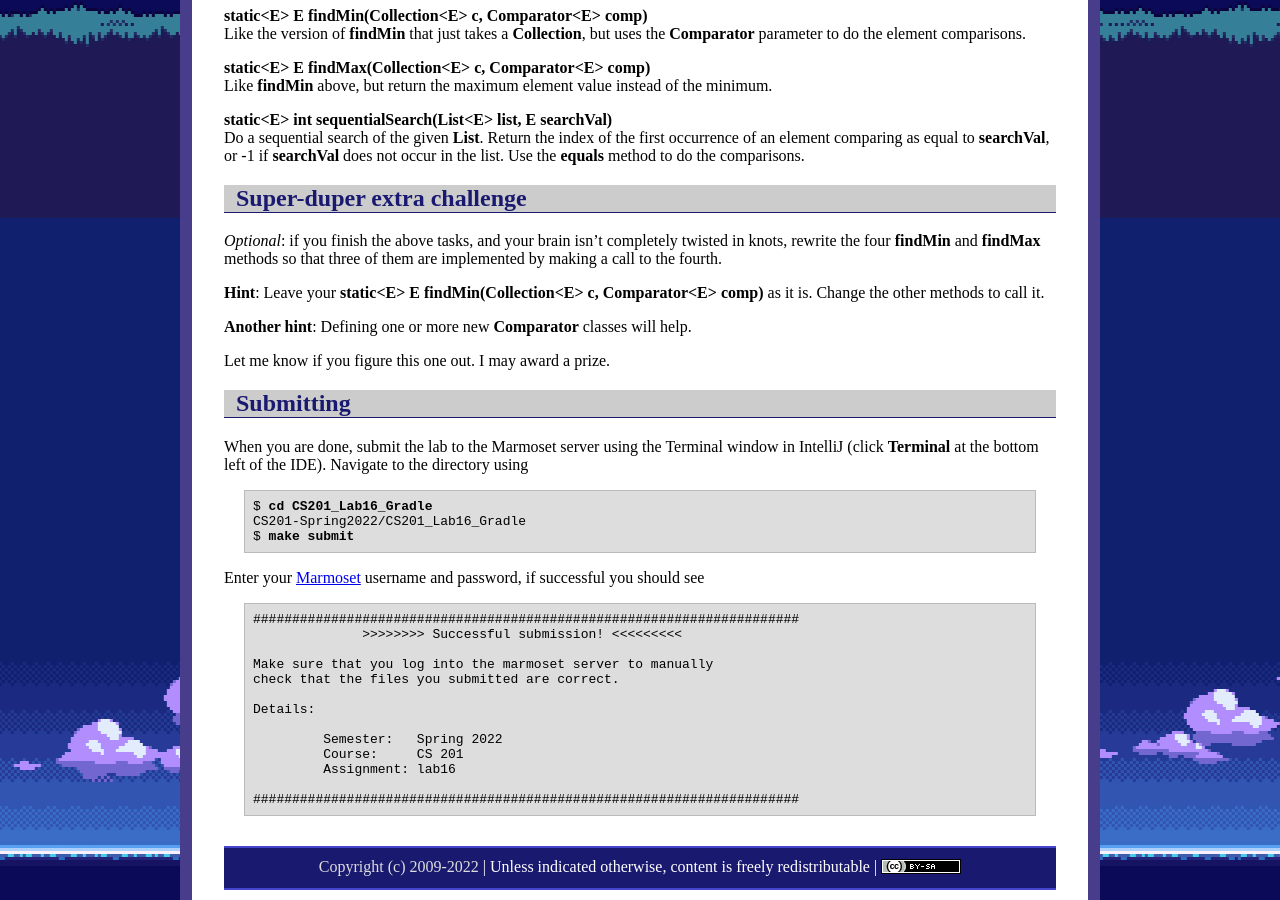
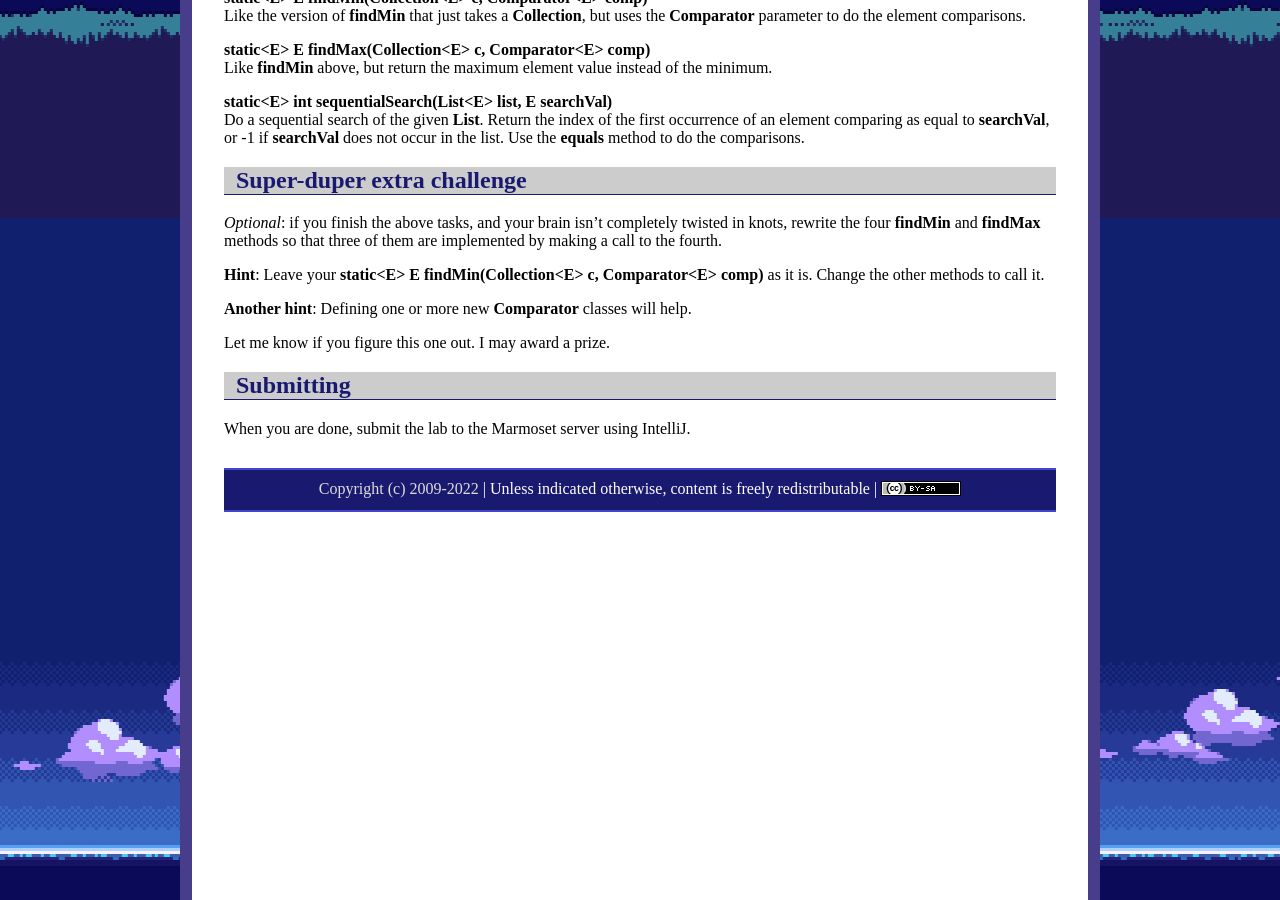
Before and after one commit to ycpcs/cs201-fall2026, a Jekyll site: the page built from labs/lab16.md, in a window 1280 px wide and 900 px high, scrolled down 682 px. Built offline with Jekyll 4.4.1, drawn with Linux system fonts in a browser that asks for light colours; some of the changed text lies outside the part shown.

Commit message:
Update lab16.md

```diff
--- a/labs/lab16.md
+++ b/labs/lab16.md
@@ -5,11 +5,11 @@ title: "Lab 16: Generic Algorithms"
 
 ## Getting Started
 
-Download [CS201\_Lab16\_Gradle.zip](CS201_Lab16_Gradle.zip). Copy and extract the zip file into your **CS201-Spring2022** directory. Import it into your **CS201-Spring2022** IntelliJ project using
+Download [CS201\_Lab16\_Gradle.zip](CS201_Lab16_Gradle.zip). Copy and extract the zip file into your **CS201-Fall2026** directory. Import it into your **CS201-Fall2026** IntelliJ project using
 
-> **File&rarr;New&rarr;Module from Existing Sources...**
+> **Open**
 
-Select the **CS201\_Lab16\_Gradle** directory and in the **Import Module** dialog select **Import module from external model&rarr;Gradle** and click **Finish**.
+Select the **CS201\_Lab16\_Gradle** directory and click **Select Folder**.
 
 You should see a project called **CS201\_Lab16\_Gradle** in the Project window.
 
@@ -52,28 +52,4 @@ Let me know if you figure this one out. I may award a prize.
 
 ## Submitting
 
-When you are done, submit the lab to the Marmoset server using the Terminal window in IntelliJ (click **Terminal** at the bottom left of the IDE). Navigate to the directory using
-
-<pre>
-$ <b>cd CS201_Lab16_Gradle</b>
-CS201-Spring2022/CS201_Lab16_Gradle
-$ <b>make submit</b>
-</pre>
-
-Enter your [Marmoset](https://cs.ycp.edu/marmoset) username and password, if successful you should see
-
-<pre>
-######################################################################
-              >>>>>>>> Successful submission! <<<<<<<<<
-
-Make sure that you log into the marmoset server to manually
-check that the files you submitted are correct.
-
-Details:
-
-         Semester:   Spring 2022
-         Course:     CS 201
-         Assignment: lab16
-
-######################################################################
-</pre>
+When you are done, submit the lab to the Marmoset server using IntelliJ.
```
